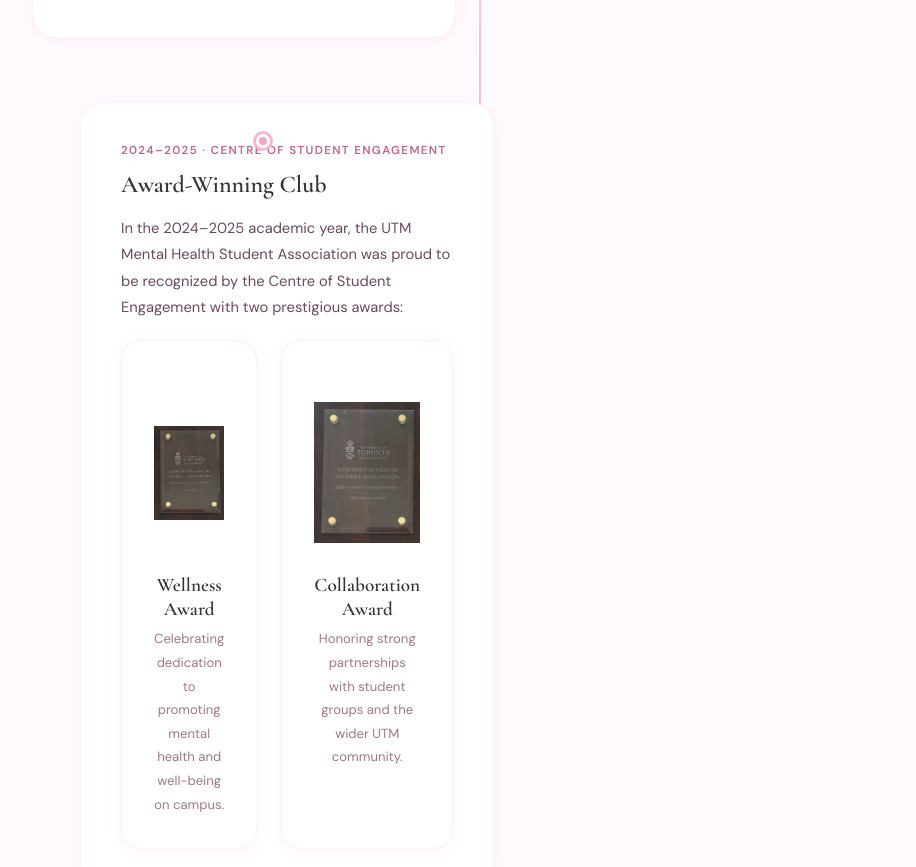
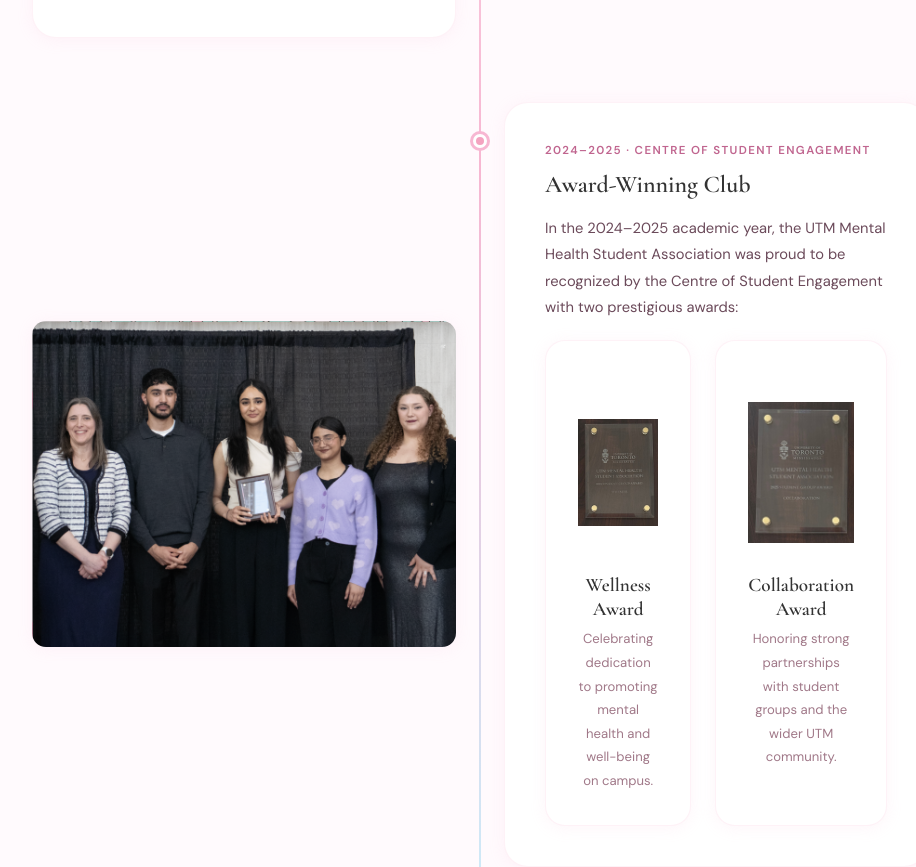
Before and after one commit to Khushii1015/MentalHealthStudentAssociation, a plain HTML site: page big-moments.html in a window 1280 px wide. Shown: the part 869-1736 px from the top of the page, without its empty margins (160-1076 px from the left). Drawn offline with nearby package versions, Linux system fonts and the light colour scheme.

Commit message:
Update big-moments.html

```diff
--- a/big-moments.html
+++ b/big-moments.html
@@ -50,7 +50,6 @@
     </div>
 
     <div class="moment-item">
-      <div class="moment-item" style="grid-template-columns: 1.4fr 1fr;">
       <div class="moment-dot"></div>
       <div class="moment-visual fade-in">
         <div style="border-radius:14px; overflow:hidden; box-shadow: var(--shadow-sm);">
```
